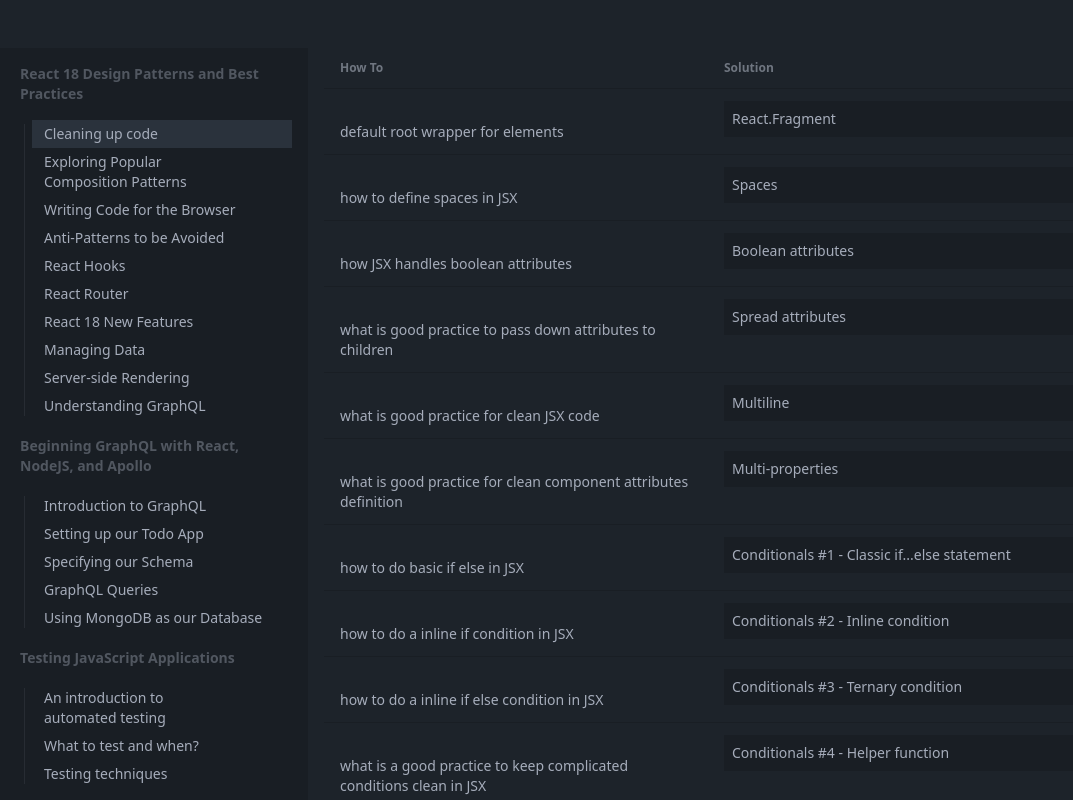
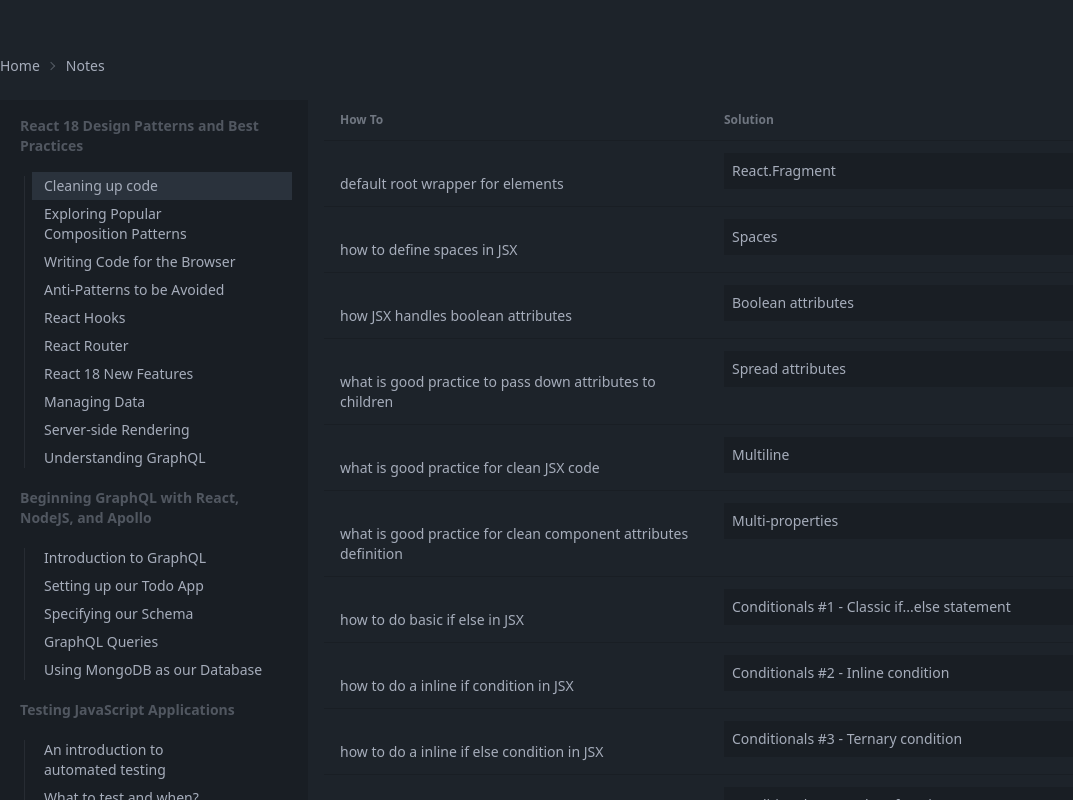
Before and after one commit to rlynjb/reinotes, a Next.js app: page / in a window 1280 px wide. Shown: the top 800 px of the page, without its empty margins (0-1073 px from the left). Built offline with nearby package versions, Linux system fonts and the light colour scheme.

Commit message:
separate breadcrumb context from ui

```diff
--- a/src/app/layout.tsx
+++ b/src/app/layout.tsx
@@ -1,5 +1,7 @@
 import type { Metadata } from "next";
 import "./globals.css";
+import { BreadcrumbsProvider } from "@/utils/breadcrumb";
+
 
 export const metadata: Metadata = {
   title: "Study Aid app",
@@ -13,8 +15,13 @@
 }>) {
   return (
     <html lang="en" data-theme="dark">
-      <body className="container mx-auto mt-12">
-        {children}
+      <body
+        suppressHydrationWarning={true}
+        className="container mx-auto mt-12"
+      >
+        <BreadcrumbsProvider>
+          {children}
+        </BreadcrumbsProvider>
       </body>
     </html>
   );
--- a/src/app/page.tsx
+++ b/src/app/page.tsx
@@ -1,12 +1,14 @@
 "use client";
 
 import {
-  MenuWithTitle,
-  Breadcrumbs,
+  MenuWithTitle
+} from "@/ui"
+import {
+  Breadcrumb,
   useBreadcrumbs,
-} from "@/ui"
+} from "@/utils/breadcrumb";
 import { notesNav } from '@/constants';
-import { useState, useEffect } from 'react';
+import { useState } from 'react';
 import { ViewChapterNotes } from '@/features';
 
 
@@ -36,7 +38,6 @@
   const initialSelected = Object.values(notesNav)[0][0] // get first item in an object
   const [selected, setSelected] = useState(initialSelected)
 
-  /*
   useBreadcrumbs([
     {
       label: 'Home',
@@ -47,19 +48,13 @@
       link: '/cheatsheets'
     }
   ])
-  */
 
-  useEffect(() => {
-    console.log('selected - chapter', selected)
-  }, [selected])
 
   return (
     <div className="grid grid-cols-12 gap-4">
-      {/**
       <div className="col-span-12">
-        <Breadcrumbs />
+        <Breadcrumb />
       </div>
-      */}
 
       <div className="col-span-3">
         <MenuWithTitle
--- a/src/ui/Breadcrumbs.tsx
+++ b/src/ui/Breadcrumbs.tsx
@@ -1,19 +1,8 @@
 "use client";
-
-/**
- * Context API implement of BreadCrumbs
- * https://www.gcasc.io/blog/next-dynamic-breadcrumbs
- */
 
 import {
   FC,
-  createContext,
-  useMemo,
-  useState,
-  ReactNode,
-  useContext,
 } from "react";
-
 
 interface itemsProps {
   label: string
@@ -24,48 +13,12 @@
   items?: itemsProps[]
 }
 
-interface BreadcrumbsContextProps {
-  pathItems: itemsProps[]
-  setPathItems: (items: itemsProps[]) => void
-}
-
-interface BreadcrumbsProviderProps {
-  children?: ReactNode
-}
-
-
-export const BreadcrumbsContext = createContext<BreadcrumbsContextProps>({
-  pathItems: [],
-  setPathItems: (items: itemsProps[]) => {}
-})
-
-export const BreadcrumbsProvider: FC<BreadcrumbsProviderProps> = ({ children }) => {
-  const [ pathItems, setPathItems] = useState<any[]>([])
-
-  const context = {
-    pathItems,
-    setPathItems,
-  }
-
-  return (
-    <BreadcrumbsContext.Provider value={context}>
-      {children}
-    </BreadcrumbsContext.Provider>
-  )
-}
-
 export const Breadcrumbs: FC<BreadcrumbsProps> = ({items}) => {
   let initialItems = items || [
     { label: 'Home', link: '/' },
-    { label: 'Documents', link: '/documents' },
-    { label: 'Add Document', link: '/documents/add' }
+    { label: 'Sample', link: '/sample' },
+    { label: 'Add Sample', link: '/sample/add' }
   ]
-  //if useBreadcrumb is used, use context
-  const context = useContext(BreadcrumbsContext)
-
-  if (context.pathItems.length) {
-    initialItems = context.pathItems
-  }
 
   return (
     <>
--- a/src/ui/index.ts
+++ b/src/ui/index.ts
@@ -2,4 +2,3 @@
 export * from "./Table"
 export * from "./MenuWithTitle"
 export * from "./Breadcrumbs"
-export * from "./BreadcrumbsHooks"
--- a/src/utils/breadcrumb/breadcrumb.tsx
+++ b/src/utils/breadcrumb/breadcrumb.tsx
@@ -1,40 +1,49 @@
 "use client";
 
+/**
+ * Context API implement of BreadCrumbs
+ * https://www.gcasc.io/blog/next-dynamic-breadcrumbs
+ */
+
 import {
+  FC,
   createContext,
-  FC,
-  ReactNode
-} from 'react';
+  useState,
+  ReactNode,
+} from "react";
 
 
-interface BreadcrumbContextProps {
-  items: any[],
-  setItems: any
+interface itemsProps {
+  label: string
+  link?: string
 }
 
-interface BreadcrumbProviderProps {
-  children?: ReactNode,
-  items?: any[],
-  setItems?: any
+interface BreadcrumbsContextProps {
+  pathItems: itemsProps[]
+  setPathItems: (items: itemsProps[]) => void
+}
+
+interface BreadcrumbsProviderProps {
+  children?: ReactNode
 }
 
 
-export const BreadcrumbContext = createContext<BreadcrumbContextProps>({
-  items: [],
-  setItems: () => {}
-});
+export const BreadcrumbsContext = createContext<BreadcrumbsContextProps>({
+  pathItems: [],
+  setPathItems: (items: itemsProps[]) => {}
+})
 
+export const BreadcrumbsProvider: FC<BreadcrumbsProviderProps> = ({ children }) => {
+  const [ pathItems, setPathItems] = useState<any[]>([])
 
-export const BreadcrumbProvider: FC<BreadcrumbProviderProps> = ({ children, items }) => {
-  console.log(items)
   const context = {
-    items: [],
-    setItems: () => {}
+    pathItems,
+    setPathItems,
   }
 
   return (
-    <BreadcrumbContext.Provider value={context}>
-      { children }
-    </BreadcrumbContext.Provider>
+    <BreadcrumbsContext.Provider value={context}>
+      {children}
+    </BreadcrumbsContext.Provider>
   )
 }
--- a/src/ui/BreadcrumbsHooks.ts
+++ b/src/utils/breadcrumb/hooks.ts
@@ -1,7 +1,7 @@
 "use client";
 
 import { useContext, useEffect, useRef } from 'react';
-import { BreadcrumbsContext } from './Breadcrumbs';
+import { BreadcrumbsContext } from './breadcrumb';
 
 export const useBreadcrumbs = (pathItems?: any[]) => {
   const context = useContext(BreadcrumbsContext);
--- a/src/utils/breadcrumb/index.ts
+++ b/src/utils/breadcrumb/index.ts
@@ -1 +1,3 @@
-export * from './breadcrumb';
+export * from "./breadcrumb";
+export * from "./hooks";
+export * from "./template";
--- /dev/null
+++ b/src/utils/breadcrumb/template.tsx
@@ -0,0 +1,21 @@
+"use client";
+
+import {
+  useContext,
+} from "react";
+import {
+  Breadcrumbs
+} from "@/ui/Breadcrumbs";
+import {
+  BreadcrumbsContext
+} from "./breadcrumb";
+
+
+export const Breadcrumb = () => {
+  //if useBreadcrumb is used, use context
+  const context = useContext(BreadcrumbsContext)
+
+  return (
+    <Breadcrumbs items={context.pathItems} />
+  )
+}
```
